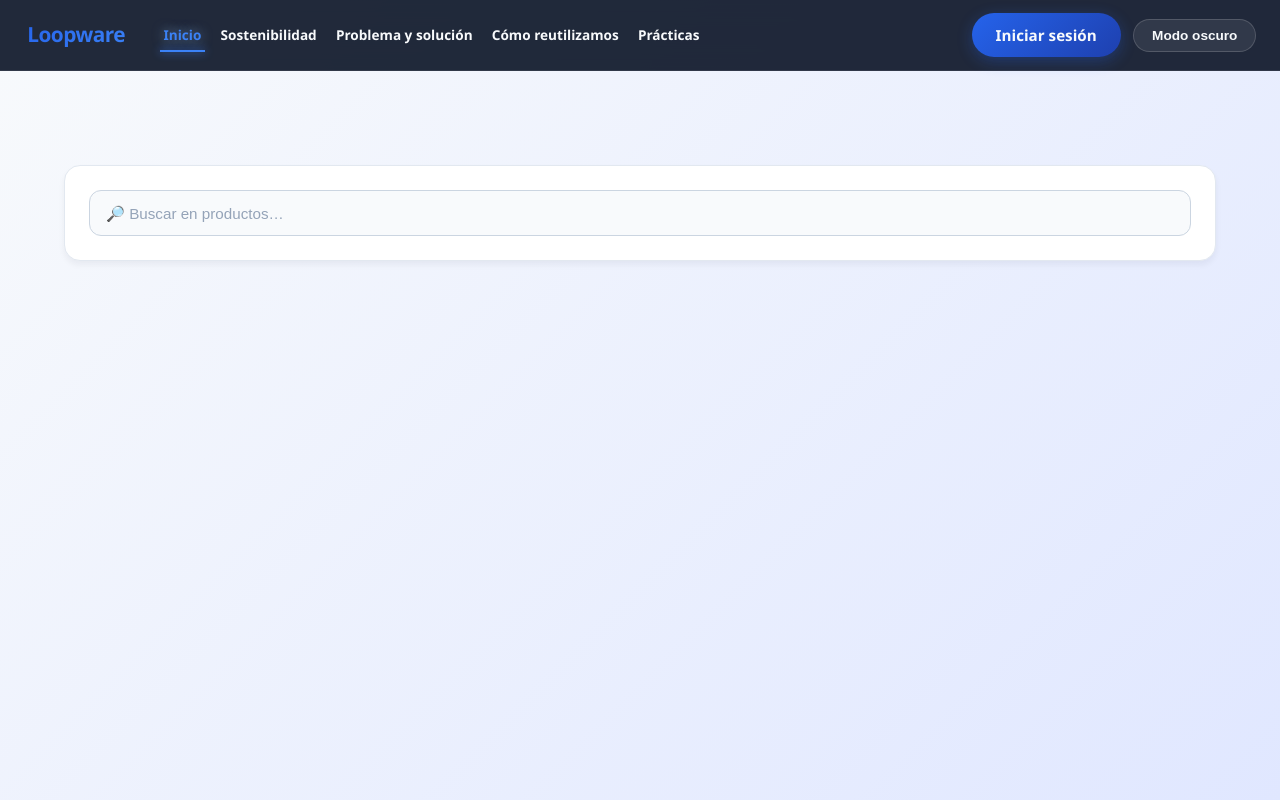
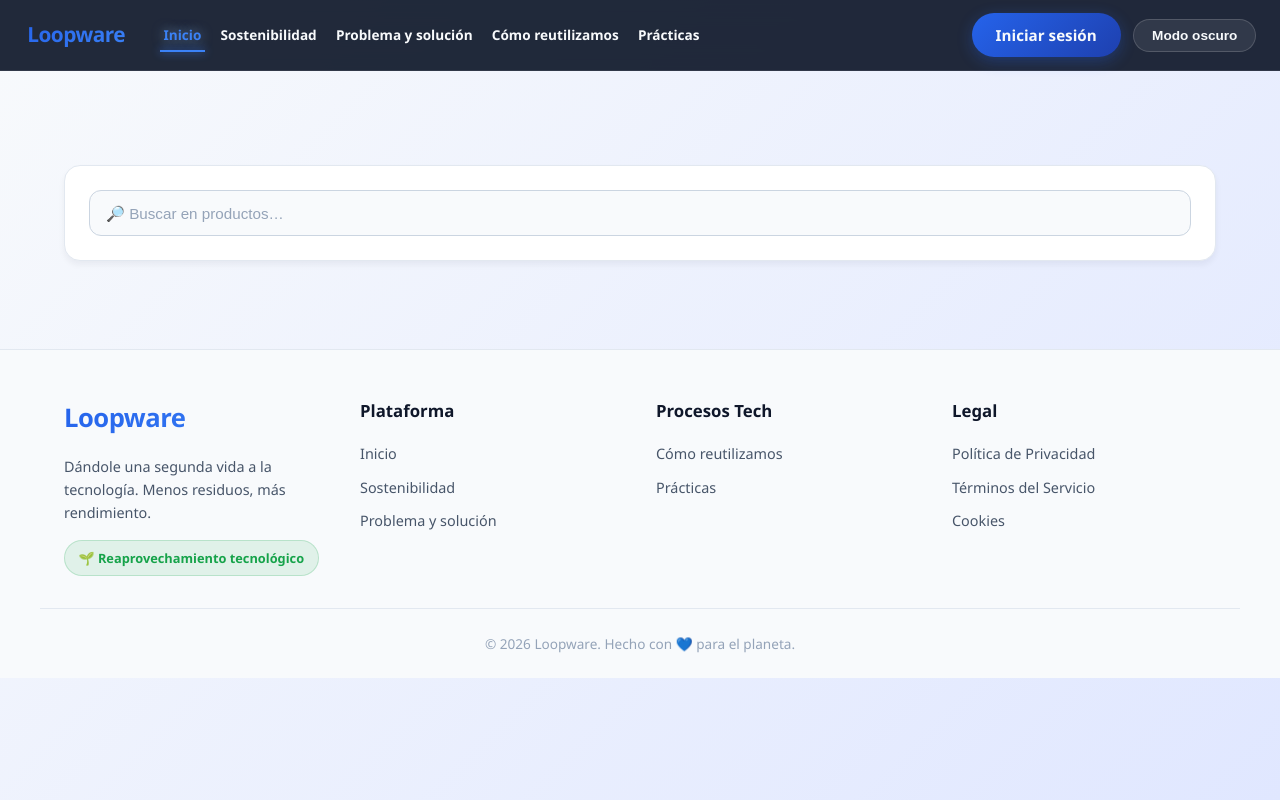
Before and after one commit to ITBDaniel/G1-Proyecto, a plain HTML site: page frontEnd/index.html in a window 1280 px wide. Drawn offline with Linux system fonts and the light colour scheme; no server answers.

Commit message:
feat: Pequeño readme y footer

```diff
--- a/frontEnd/css/style.css
+++ b/frontEnd/css/style.css
@@ -1022,3 +1022,131 @@ body.dark-mode .search-input {
     text-shadow: none !important;
     color: #ffffff !important; /* Mantiene el texto blanco original */
 }
+
+/* ====================================
+   FOOTER (LOOPWARE)
+   ==================================== */
+
+.loopware-footer {
+    background: var(--bg-secondary);
+    color: var(--text-secondary);
+    border-top: 1px solid var(--border-color-light);
+    padding: var(--spacing-2xl) 0 var(--spacing-lg) 0;
+    margin-top: var(--spacing-2xl);
+    font-family: var(--font-family);
+}
+
+.footer-container {
+    width: min(1200px, 100% - 2rem);
+    margin: 0 auto;
+    display: grid;
+    grid-template-columns: repeat(auto-fit, minmax(220px, 1fr));
+    gap: var(--spacing-xl);
+    padding: 0 var(--spacing-lg);
+}
+
+.footer-col {
+    display: flex;
+    flex-direction: column;
+    gap: var(--spacing-md);
+}
+
+.footer-col h3 {
+    color: var(--text-primary);
+    font-size: 1.05rem;
+    font-weight: 700;
+    text-transform: capitalize;
+}
+
+.footer-logo {
+    font-size: 1.6rem;
+    font-weight: 800;
+    background: linear-gradient(135deg, var(--primary) 0%, var(--primary-light) 100%);
+    -webkit-background-clip: text;
+    -webkit-text-fill-color: transparent;
+    background-clip: text;
+    letter-spacing: -0.5px;
+}
+
+.footer-tagline {
+    font-size: 0.9rem;
+    color: var(--text-secondary);
+    line-height: 1.6;
+}
+
+.sustainability-badge {
+    align-self: flex-start;
+    display: inline-flex;
+    align-items: center;
+    background: rgba(22, 163, 74, 0.1);
+    color: var(--success) !important; /* Fuerza el color verde incluso en dark mode */
+    padding: 0.4rem 0.85rem;
+    border-radius: var(--radius-full);
+    font-size: 0.8rem;
+    font-weight: 700;
+    border: 1px solid rgba(22, 163, 74, 0.2);
+}
+
+.footer-col ul {
+    list-style: none;
+    padding: 0;
+    margin: 0;
+}
+
+.footer-col ul li {
+    margin-bottom: var(--spacing-sm);
+}
+
+.footer-col ul li a {
+    color: var(--text-secondary);
+    text-decoration: none;
+    font-size: 0.9rem;
+    transition: var(--transition-fast);
+}
+
+.footer-col ul li a:hover {
+    color: var(--primary);
+}
+
+.footer-bottom {
+    width: min(1200px, 100% - 2rem);
+    margin: var(--spacing-xl) auto 0 auto;
+    padding: var(--spacing-lg) var(--spacing-lg) 0 var(--spacing-lg);
+    border-top: 1px solid var(--border-color-light);
+    text-align: center;
+    font-size: 0.85rem;
+    color: var(--text-tertiary);
+}
+
+/* Ajustes Responsivos para el Footer */
+@media (max-width: 768px) {
+    .loopware-footer {
+        padding-top: var(--spacing-xl);
+    }
+
+    .footer-container {
+        grid-template-columns: 1fr;
+        gap: var(--spacing-lg);
+        text-align: center;
+    }
+
+    .sustainability-badge {
+        align-self: center;
+    }
+}
+
+.footer-col ul li a:hover {
+    color: var(--primary-light); /* Cambia al azul más brillante */
+    text-shadow: 0 0 10px rgba(147, 197, 253, 0.6),
+                 0 0 20px rgba(37, 99, 235, 0.4); /* Capas de brillo azul */
+    padding-left: 5px; /* Un sutil desplazamiento hacia la derecha al posarse */
+}
+
+/* Aseguramos que el movimiento y el brillo se sientan fluidos */
+.footer-col ul li a {
+    color: var(--text-secondary);
+    text-decoration: none;
+    font-size: 0.9rem;
+    display: inline-block; /* Necesario para que el padding-left funcione bien */
+    transition: var(--transition); /* Usa tu variable de transición suave de 0.3s */
+}
--- a/frontEnd/index.html
+++ b/frontEnd/index.html
@@ -8,6 +8,8 @@
     <script src="js/navbar.js" type="module" defer></script>
     <script src="js/navbarActive.js" type="module" defer></script>
     <script src="js/productes.js" type="module" defer></script>
+    <script type="module" src="../js/navbar.js"></script>
+    <script type="module" src="../js/footer.js"></script>
 
     <title>Loopware</title>
 </head>
@@ -20,6 +22,7 @@
 
         </section>
     </main>
+
 </body>
 
 </html>
--- /dev/null
+++ b/frontEnd/js/footer.js
@@ -0,0 +1,64 @@
+// ==========================================
+// CONSTRUCCIÓN DINÁMICA DEL FOOTER (LOOPWARE)
+// ==========================================
+
+export function crearFooter() {
+    // Evita duplicados comprobando si ya existe el footer en la página
+    if (document.querySelector('footer.loopware-footer')) return;
+
+    const footer = document.createElement('footer');
+    footer.className = 'loopware-footer';
+
+    // Reutilizamos la lógica exacta de tu navbar para calcular rutas relativas perfectas
+    const basePath = window.location.pathname.includes('/pages/') ? '../' : '';
+
+    footer.innerHTML = `
+      <div class="footer-container">
+
+        <div class="footer-col brand-col">
+          <div class="footer-logo">Loopware</div>
+          <p class="footer-tagline">Dándole una segunda vida a la tecnología. Menos residuos, más rendimiento.</p>
+          <div class="sustainability-badge">
+            🌱 Reaprovechamiento tecnológico
+          </div>
+        </div>
+
+        <div class="footer-col">
+          <h3>Plataforma</h3>
+          <ul>
+            <li><a href="${basePath}index.html">Inicio</a></li>
+            <li><a href="${basePath}pages/sostenibilitat-ods.html">Sostenibilidad</a></li>
+            <li><a href="${basePath}pages/sostenibilitat-repte.html">Problema y solución</a></li>
+          </ul>
+        </div>
+
+        <div class="footer-col">
+          <h3>Procesos Tech</h3>
+          <ul>
+            <li><a href="${basePath}pages/sostenibilitat-loopware.html">Cómo reutilizamos</a></li>
+            <li><a href="${basePath}pages/sostenibilitat-practiques.html">Prácticas</a></li>
+          </ul>
+        </div>
+
+        <div class="footer-col">
+          <h3>Legal</h3>
+          <ul>
+            <li><a href="#privacidad">Política de Privacidad</a></li>
+            <li><a href="#terminos">Términos del Servicio</a></li>
+            <li><a href="#cookies">Cookies</a></li>
+          </ul>
+        </div>
+
+      </div>
+
+      <div class="footer-bottom">
+        <p>&copy; 2026 Loopware. Hecho con 💙 para el planeta.</p>
+      </div>
+    `;
+
+    // Inserta el footer al final del body (justo antes de cerrarse la etiqueta </body>)
+    document.body.appendChild(footer);
+}
+
+// Inicializa automáticamente cuando el HTML esté listo
+document.addEventListener('DOMContentLoaded', crearFooter);
```
Also changed, not shown: frontEnd/pages/afegirProducte.html (+5 -5 lines), frontEnd/pages/misProductos.html (+2 -0 lines), frontEnd/pages/modificarProducte.html (+5 -5 lines), frontEnd/pages/producteSeleccionat.html (+2 -0 lines), frontEnd/pages/revisarProductos.html (+2 -0 lines), frontEnd/pages/sostenibilitat-empresa.html (+2 -0 lines), frontEnd/pages/sostenibilitat-loopware.html (+2 -0 lines), frontEnd/pages/sostenibilitat-ods.html (+2 -0 lines), frontEnd/pages/sostenibilitat-practiques.html (+2 -0 lines), frontEnd/pages/sostenibilitat-repte.html (+2 -0 lines), readme.md, 1 other file.
